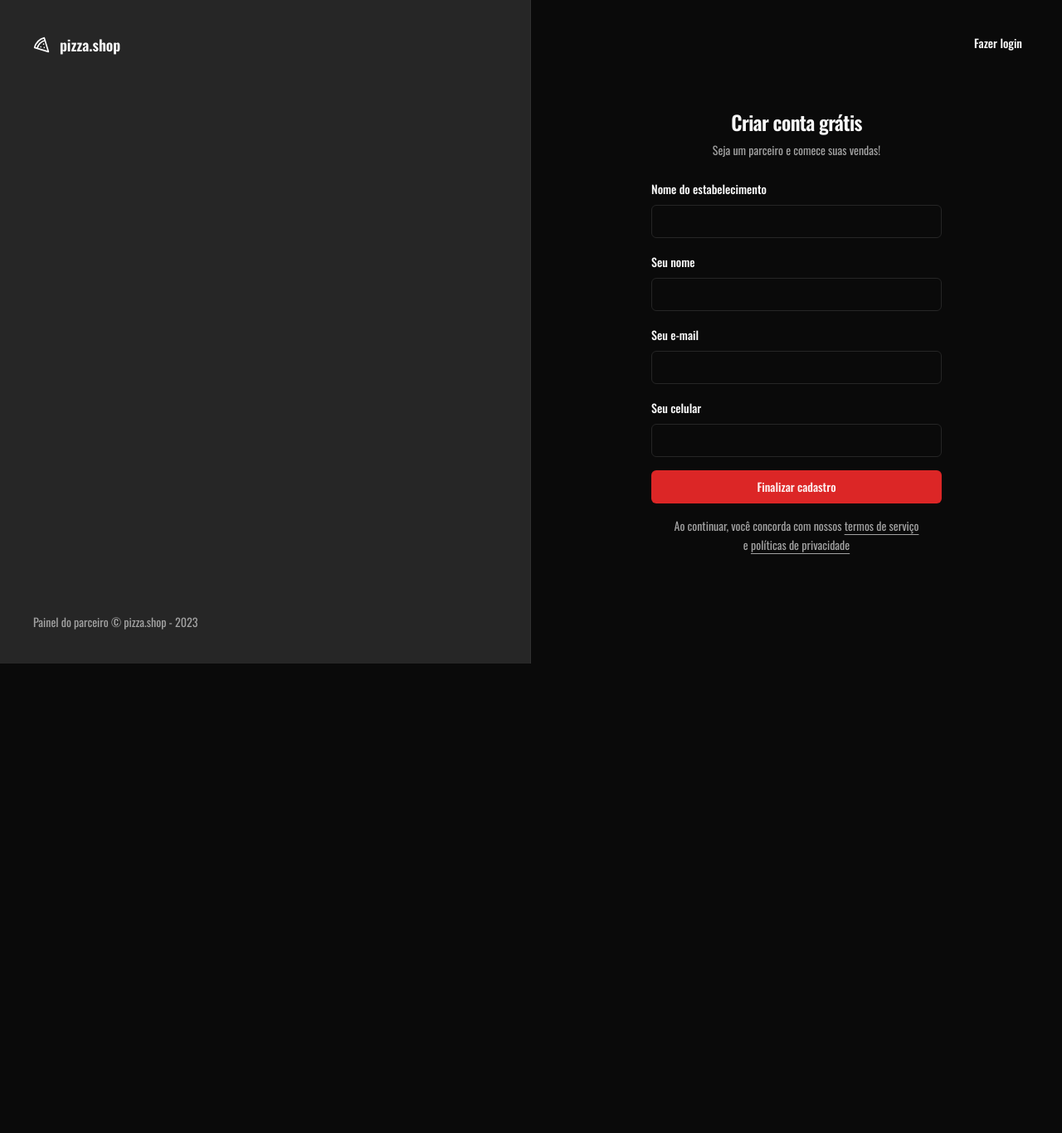
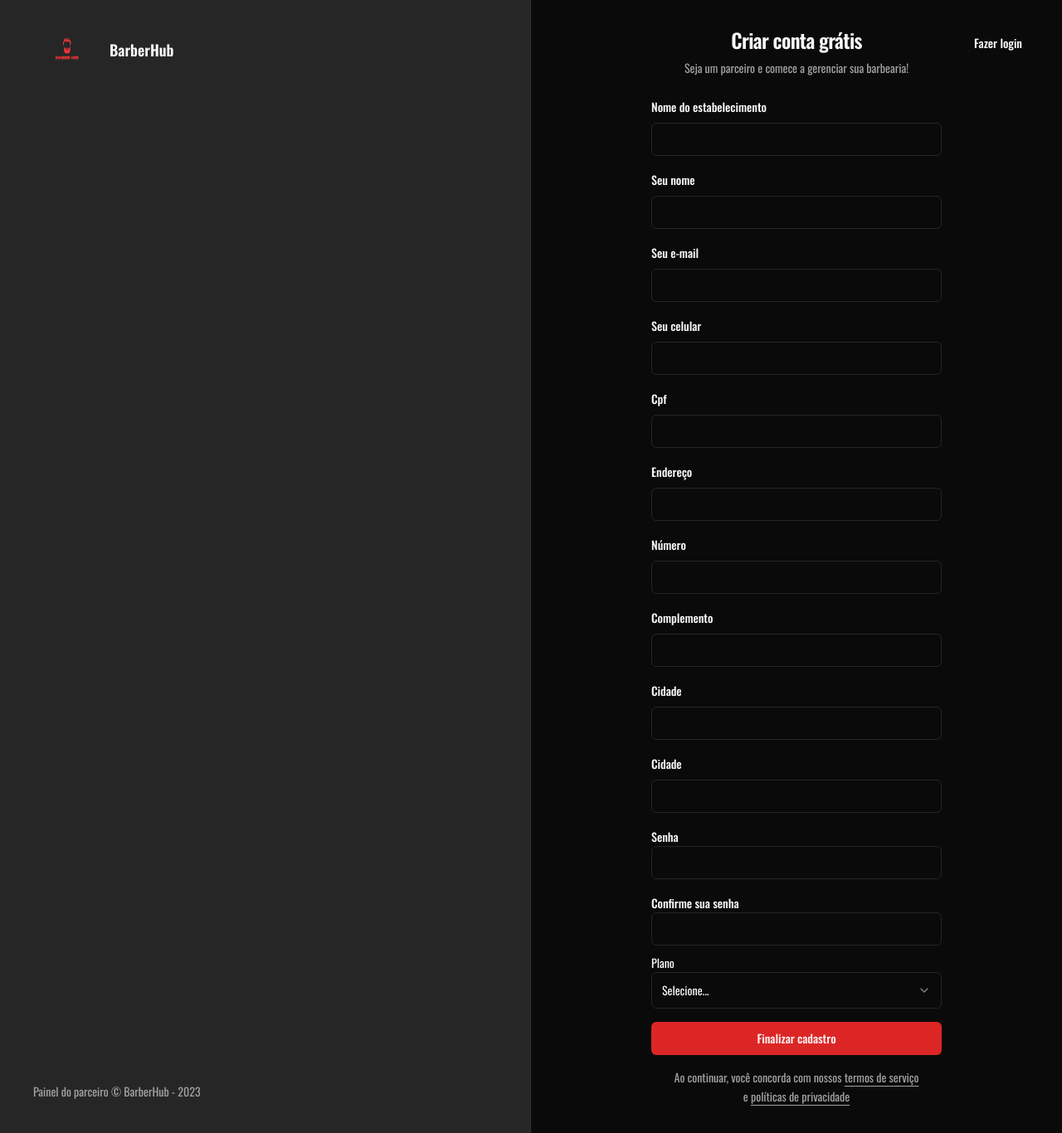
Before and after one commit to DTechCraftSolutions/dashboard-barber-hub, a React (Vite) app: page /sign-up in a window 1280 px wide. Shown: the whole page at 83% size. Before the commit the page ends 800 px from the top, so only its background shows below. Built offline with nearby package versions, Linux system fonts and the light colour scheme.

Commit message:
refactor: register barbershop & admin

```diff
--- a/package.json
+++ b/package.json
@@ -1,5 +1,5 @@
 {
-  "name": "pizzashop-web",
+  "name": "barber-hub-web",
   "private": true,
   "version": "0.0.0",
   "type": "module",
--- a/src/components/account-menu.tsx
+++ b/src/components/account-menu.tsx
@@ -18,8 +18,7 @@ export function AccountMenu() {
           variant="outline"
           className="flex select-none items-center gap-2"
         >
-          Pizza Shop
-          <ChevronDown className="h-4 w-4" />
+          BarberHub
         </Button>
       </DropdownMenuTrigger>
 
--- a/src/pages/_layouts/auth.tsx
+++ b/src/pages/_layouts/auth.tsx
@@ -1,4 +1,3 @@
-import { Pizza } from 'lucide-react'
 import { Outlet } from 'react-router-dom'
 
 export function AuthLayout() {
@@ -6,12 +5,12 @@ export function AuthLayout() {
     <div className="grid min-h-screen grid-cols-2 antialiased">
       <div className="flex h-full flex-col justify-between border-r border-foreground/5 bg-muted p-10 text-muted-foreground">
         <div className="flex items-center gap-3 text-lg text-foreground">
-          <Pizza className="h-5 w-5" />
-          <span className="font-semibold">pizza.shop</span>
+          <img src="/logo.png" alt="Logo" className='w-20 h-10' />
+          <span className="font-semibold">BarberHub</span>
         </div>
 
         <footer className="text-sm">
-          Painel do parceiro &copy; pizza.shop - {new Date().getFullYear()}
+          Painel do parceiro &copy; BarberHub - {new Date().getFullYear()}
         </footer>
       </div>
 
--- a/src/pages/app/barber-avaliable/calendar-modal.tsx
+++ b/src/pages/app/barber-avaliable/calendar-modal.tsx
@@ -1,7 +1,5 @@
-import React from 'react';
-import * as Dialog from '@radix-ui/react-dialog';
-import { Button } from '@/components/ui/button';
-import { DialogContent, DialogDescription, DialogHeader } from '@/components/ui/dialog';
+
+import { DialogContent,  DialogHeader } from '@/components/ui/dialog';
 import { Calendar } from '@/components/ui/calendar';
 ;
 
--- a/src/pages/auth/sign-up.tsx
+++ b/src/pages/auth/sign-up.tsx
@@ -7,19 +7,24 @@ import { z } from 'zod'
 import { Button } from '@/components/ui/button'
 import { Input } from '@/components/ui/input'
 import { Label } from '@/components/ui/label'
+import { useState } from 'react'
+import { Select, SelectContent, SelectItem, SelectTrigger, SelectValue } from '@/components/ui/select'
 
 const signUpForm = z.object({
-  restaurantName: z.string(),
+  BarberShopName: z.string(),
   managerName: z.string(),
   phone: z.string(),
   email: z.string().email(),
+  password: z.string().min(6),
+
 })
 
 type SignUpForm = z.infer<typeof signUpForm>
 
 export function SignUp() {
   const navigate = useNavigate()
-
+  const [selectedPlan, setSelectedPlan] = useState('anual');
+  const [showCards, setShowCards] = useState("");
   const {
     register,
     handleSubmit,
@@ -32,14 +37,14 @@ export function SignUp() {
 
       await new Promise((resolve) => setTimeout(resolve, 2000))
 
-      toast.success('Restaurante cadastrado com sucesso!', {
+      toast.success('Barbearia cadastrada com sucesso!', {
         action: {
           label: 'Login',
           onClick: () => navigate('/sign-in'),
         },
       })
     } catch (error) {
-      toast.error('Erro ao cadastrar restaurante.')
+      toast.error('Erro ao cadastrar barbearia!')
     }
   }
 
@@ -58,7 +63,7 @@ export function SignUp() {
               Criar conta grátis
             </h1>
             <p className="text-sm text-muted-foreground">
-              Seja um parceiro e comece suas vendas!
+              Seja um parceiro e comece a gerenciar sua barbearia!
             </p>
           </div>
 
@@ -68,7 +73,7 @@ export function SignUp() {
               <Input
                 id="restaurantName"
                 type="text"
-                {...register('restaurantName')}
+                {...register('BarberShopName')}
               />
             </div>
 
@@ -90,6 +95,108 @@ export function SignUp() {
               <Label htmlFor="phone">Seu celular</Label>
               <Input id="phone" type="tel" {...register('phone')} />
             </div>
+            <div className="space-y-2">
+              <Label htmlFor="phone">Cpf</Label>
+              <Input id="phone" type="tel" {...register('phone')} />
+            </div>
+            <div className="space-y-2">
+              <Label htmlFor="phone">Endereço</Label>
+              <Input id="phone" type="tel" {...register('phone')} />
+            </div>
+            <div className="space-y-2">
+              <Label htmlFor="phone">Número</Label>
+              <Input id="phone" type="tel" {...register('phone')} />
+            </div>
+            <div className="space-y-2">
+              <Label htmlFor="phone">Complemento</Label>
+              <Input id="phone" type="tel" {...register('phone')} />
+            </div>
+            <div className="space-y-2">
+              <Label htmlFor="phone">Cidade</Label>
+              <Input id="phone" type="tel" {...register('phone')} />
+            </div>
+            <div className="space-y-2">
+              <Label htmlFor="phone">Cidade</Label>
+              <Input id="phone" type="tel" {...register('phone')} />
+            </div>
+            <div>
+              <Label htmlFor="password">Senha</Label>
+              <Input
+                id="password"
+                type="password"
+                autoComplete="current-password"
+                {...register('password')}
+              />
+            </div>
+            <div>
+              <Label htmlFor="password">Confirme sua senha</Label>
+              <Input
+                id="password"
+                type="password"
+                autoComplete="current-password"
+                {...register('password')}
+              />
+              <Select onValueChange={(value) => setShowCards(value)}>
+                <div className='mt-2'>
+                  <label
+                    className='text-sm'
+                    htmlFor="">
+                    Plano
+                  </label>
+                  <SelectTrigger className=' h-11'>
+                    <SelectValue placeholder="Selecione..." />
+                  </SelectTrigger>
+                  <SelectContent>
+                    <SelectItem value="gratis">Testar grátis por 7 dias</SelectItem>
+                    <SelectItem value="showCards">Escolher um plano personalizado</SelectItem>
+                  </SelectContent>
+                </div>
+              </Select>
+            </div>
+            {
+              showCards === 'showCards' &&        <div className='flex w-full justify-between'>
+              <div
+                onClick={() => setSelectedPlan('trimestral')}
+                className={`w-[30%] cursor-pointer ${selectedPlan === 'trimestral' ? 'bg-[#C72323] shadow-lg shadow-[#C72323]' : ''} h-40 border rounded-sm'`}>
+                <h2 className='w-full text-center pt-2'>
+                  Trimestral
+                </h2>
+                <p className='w-full text-center font-bold'>
+                  R$79,90
+                </p>
+                <p className='text-xs text-center px-2 mt-2'>
+                  Fidelidade de 3 meses
+                </p>
+              </div>
+              <div
+                onClick={() => setSelectedPlan('semestral')}
+                className={`w-[30%]  cursor-pointer ${selectedPlan === 'semestral' ? 'bg-[#C72323] shadow-lg shadow-[#C72323]' : ''} h-40 border rounded-sm'`}>
+                <h2 className='w-full text-center pt-2'>
+                  Semestral
+                </h2>
+                <p className='w-full text-center font-bold'>
+                  R$64,90
+                </p>
+                <p className='text-xs text-center px-2 mt-2'>
+                  Fidelidade de 6 meses
+                </p>
+              </div>
+              <div
+                onClick={() => setSelectedPlan('anual')}
+                className={`w-[30%] cursor-pointer ${selectedPlan === 'anual' ? 'bg-[#C72323] shadow-lg shadow-[#C72323]' : ''} h-40 border rounded-sm'`}>
+                <h2 className='w-full text-center pt-2'>
+                  Anual
+                </h2>
+                <p className='w-full text-center font-bold'>
+                  R$49,90
+                </p>
+                <p className='text-xs text-center px-2 mt-2'>
+                  Fidelidade de 12 meses
+                </p>
+              </div>
+
+            </div> ||  null
+            }
 
             <Button disabled={isSubmitting} className="w-full" type="submit">
               Finalizar cadastro
```
Also changed, not shown: 1 other file (tests, documents, lock files or other folders).
